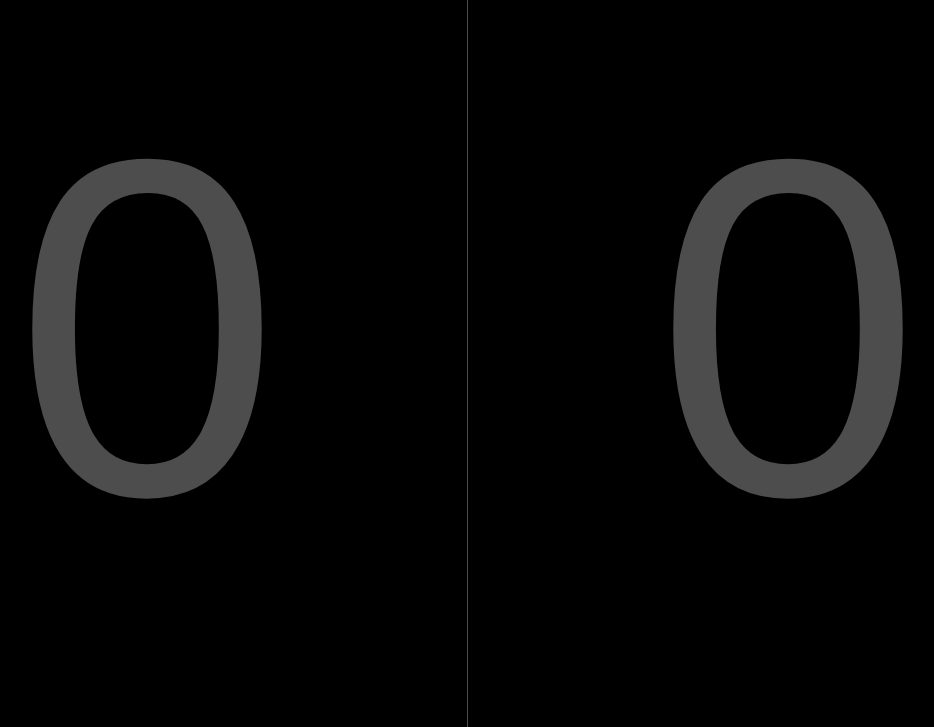
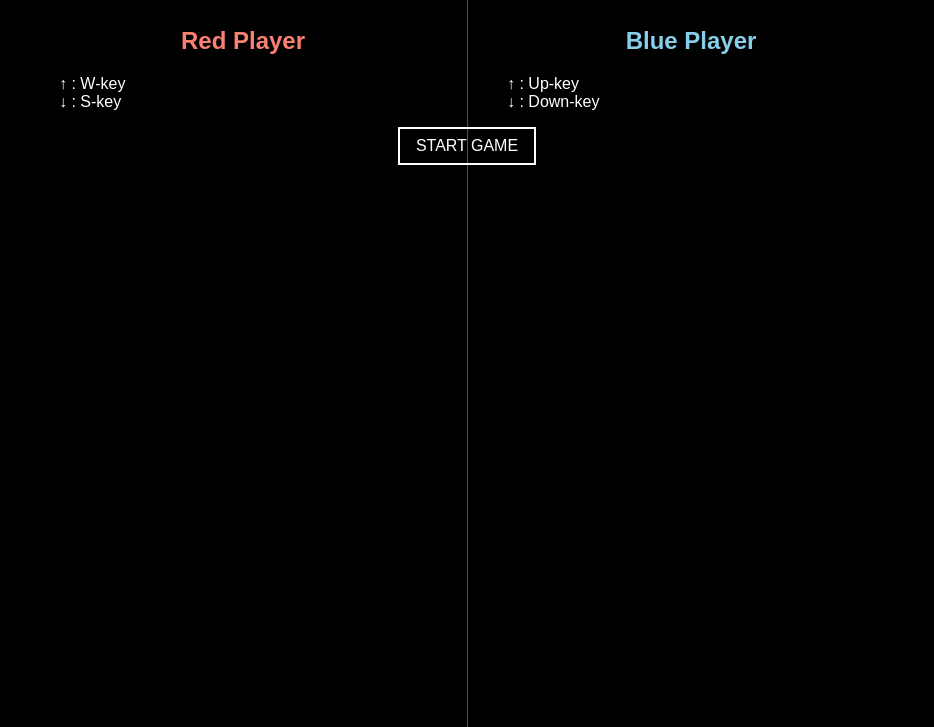
Before and after one commit to majapersson/minigames, a website: page index.html in a window 1280 px wide. Shown: the part 73-800 px from the top of the page, without its empty margins (173-1107 px from the left). Drawn offline with Linux system fonts and the light colour scheme.

Commit message:
Start info, countdown and reset

```diff
--- a/index.html
+++ b/index.html
@@ -22,16 +22,88 @@
       font-family: sans-serif;
       font-size: 60vh;
     }
-    .playerOne {}
     .playerTwo {
       border-left: 1px solid rgba(255, 255, 255, 0.3);
       left: 50%;
     }
+
+    .info {
+      position: absolute;
+      left: 0;
+      right: 0;
+      margin: auto;
+      width: 70%;
+
+      color: white;
+      font-family: sans-serif;
+      text-align: center;
+    }
+    .info.hide {
+      display: none;
+    }
+
+    .controls {
+      display: flex;
+      justify-content: space-between;
+    }
+
+    .red {
+      width: 50%;
+    }
+    .red h2 {
+      color: salmon;
+    }
+    .blue {
+      width: 50%;
+    }
+    .blue h2 {
+      color: skyblue;
+    }
+
+    ul {
+      list-style: none;
+      text-align: left;
+    }
+
+    button {
+      padding: 0.5rem 1rem;
+      font-size: 1rem;
+
+      border: 2px solid white;
+      background-color: transparent;
+      color: white;
+      text-transform: uppercase;
+      transition: 150ms ease-in-out;
+    }
+    button:hover {
+      color: black;
+      background-color: white;
+    }
   </style>
 </head>
 <body>
-  <span class="score playerOne">0</span>
-  <span class="score playerTwo">0</span>
+  <span class="score playerOne"></span>
+  <span class="score playerTwo"></span>
+  <div class="info">
+    <h1>Pong</h1>
+    <div class="controls">
+      <div class="red">
+        <h2>Red Player</h2>
+        <ul>
+          <li>&uarr; : W-key</li>
+          <li>&darr; : S-key</li>
+        </ul>
+      </div>
+      <div class="blue">
+        <h2>Blue Player</h2>
+        <ul>
+          <li>&uarr; : Up-key</li>
+          <li>&darr; : Down-key</li>
+        </ul>
+      </div>
+    </div>
+    <button class="start">Start game</button>
+  </div>
   <canvas></canvas>
 
   <script src="./index.js" charset="utf-8"></script>
```
Also changed, not shown: js/Ball.js (+9 -0 lines), js/index.js (+47 -6 lines).
